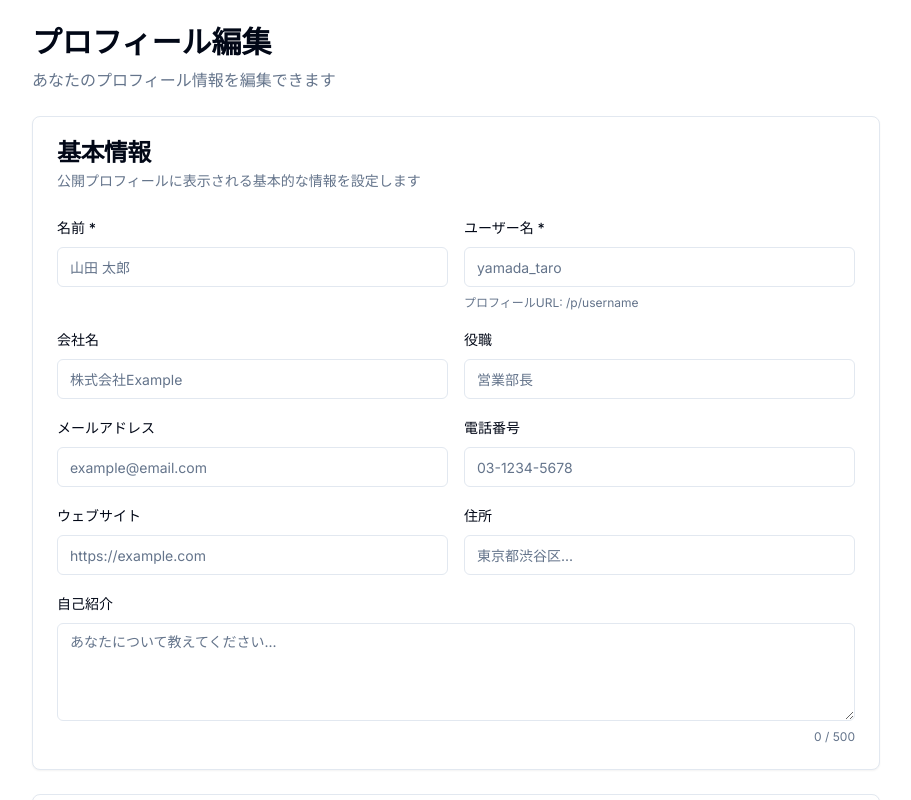
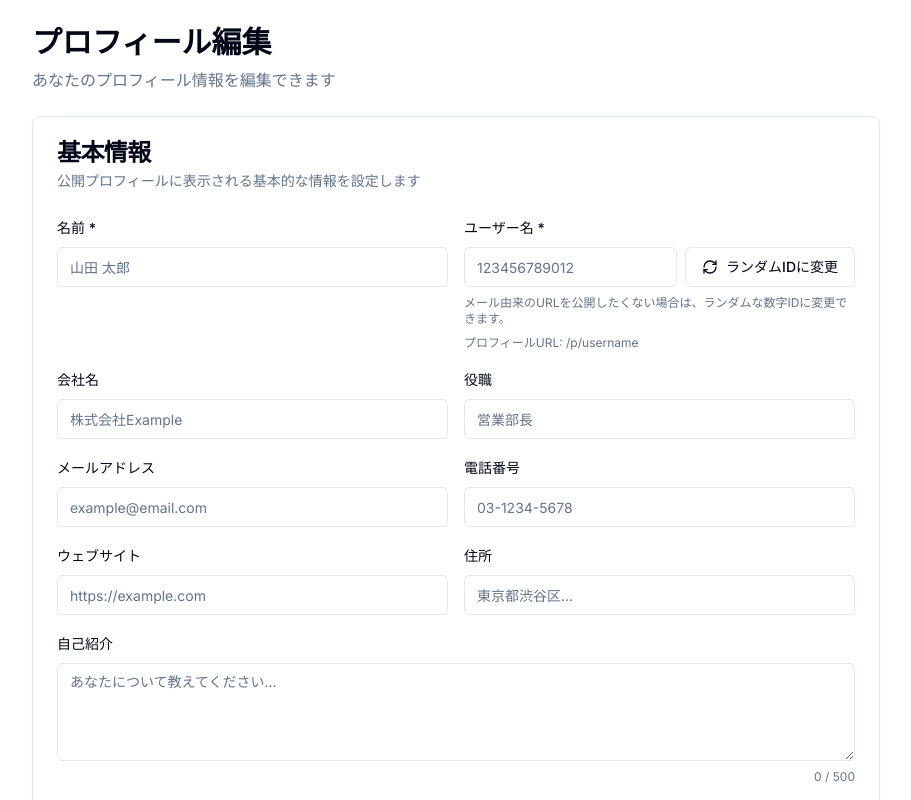
Before and after one commit to Cor-Incorporated/nfc-profile-card, a Next.js app: page /dashboard/edit in a window 1280 px wide. Shown: the top 800 px of the page, without its empty margins (184-1095 px from the left). Built offline with nearby package versions, Linux system fonts and the light colour scheme; no server answers; the database is empty; sample sign-in values are in the browser's storage.

Commit message:
add self-service username rotation

```diff
--- /dev/null
+++ b/src/app/api/users/me/rotate-username/route.ts
@@ -0,0 +1,81 @@
+import { adminDb, verifyIdToken } from "@/lib/firebase-admin";
+import { generateDefaultUsername } from "@/lib/username";
+import { FieldValue } from "firebase-admin/firestore";
+import { NextRequest, NextResponse } from "next/server";
+
+async function generateUniqueUsername() {
+  for (let attempt = 0; attempt < 8; attempt += 1) {
+    const username = generateDefaultUsername();
+    const snapshot = await adminDb
+      .collection("users")
+      .where("username", "==", username)
+      .limit(1)
+      .get();
+
+    if (snapshot.empty) {
+      return username;
+    }
+  }
+
+  throw new Error("Failed to generate unique username");
+}
+
+export async function POST(request: NextRequest) {
+  try {
+    const authHeader = request.headers.get("authorization");
+    const token = authHeader?.startsWith("Bearer ")
+      ? authHeader.slice("Bearer ".length)
+      : null;
+
+    if (!token) {
+      return NextResponse.json({ error: "Unauthorized" }, { status: 401 });
+    }
+
+    const verification = await verifyIdToken(token);
+    if (!verification.success || !verification.uid) {
+      return NextResponse.json({ error: "Unauthorized" }, { status: 401 });
+    }
+
+    const userRef = adminDb.collection("users").doc(verification.uid);
+    const username = await generateUniqueUsername();
+    const result = await adminDb.runTransaction(async (transaction) => {
+      const userDoc = await transaction.get(userRef);
+      if (!userDoc.exists) {
+        return null;
+      }
+
+      const data = userDoc.data() || {};
+      const previousUsername = data.username || "";
+      const updateData: Record<string, unknown> = {
+        username,
+        usernameRotatedAt: FieldValue.serverTimestamp(),
+        usernameRotatedBy: verification.uid,
+        usernameRotatedBySelf: true,
+        updatedAt: FieldValue.serverTimestamp(),
+      };
+
+      if (previousUsername) {
+        updateData.previousUsernames = FieldValue.arrayUnion(previousUsername);
+      }
+
+      transaction.update(userRef, updateData);
+
+      return {
+        previousUsername,
+        username,
+      };
+    });
+
+    if (!result) {
+      return NextResponse.json({ error: "User not found" }, { status: 404 });
+    }
+
+    return NextResponse.json(result);
+  } catch (error) {
+    console.error("Self-service username rotation failed:", error);
+    return NextResponse.json(
+      { error: "Failed to rotate username" },
+      { status: 500 },
+    );
+  }
+}
--- a/src/app/dashboard/edit/page.tsx
+++ b/src/app/dashboard/edit/page.tsx
@@ -18,7 +18,7 @@ import { BIO_MAX_LENGTH, BIO_WARNING_THRESHOLD } from "@/lib/constants/profile";
 import { db } from "@/lib/firebase";
 import { getUidFallbackUsername } from "@/lib/username";
 import { doc, getDoc, serverTimestamp, setDoc } from "firebase/firestore";
-import { Loader2, Palette, Save } from "lucide-react";
+import { Loader2, Palette, RefreshCw, Save } from "lucide-react";
 import { useRouter } from "next/navigation";
 import { useCallback, useEffect, useState } from "react";
 
@@ -35,11 +35,12 @@ interface ProfileData {
 }
 
 export default function EditProfilePage() {
-  const { user, loading } = useAuth();
+  const { user, loading, getIdToken } = useAuth();
   const router = useRouter();
   const { t } = useLanguage();
   const [isLoading, setIsLoading] = useState(false);
   const [isSaving, setIsSaving] = useState(false);
+  const [isRotatingUsername, setIsRotatingUsername] = useState(false);
   const [profile, setProfile] = useState<ProfileData>({
     name: "",
     username: "",
@@ -148,6 +149,48 @@ export default function EditProfilePage() {
     }
   };
 
+  const handleRotateUsername = async () => {
+    if (!user || isRotatingUsername) return;
+
+    const confirmed = window.confirm(t("randomUsernameConfirm"));
+    if (!confirmed) return;
+
+    setIsRotatingUsername(true);
+    try {
+      const token = await getIdToken();
+      if (!token) {
+        throw new Error("Missing ID token");
+      }
+
+      const response = await fetch("/api/users/me/rotate-username", {
+        method: "POST",
+        headers: {
+          Authorization: `Bearer ${token}`,
+        },
+      });
+
+      const data = await response.json();
+      if (!response.ok) {
+        throw new Error(data.error || "Failed to rotate username");
+      }
+
+      setProfile((prev) => ({ ...prev, username: data.username }));
+      toast({
+        title: t("success"),
+        description: t("randomUsernameUpdated"),
+      });
+    } catch (error) {
+      console.error("Error rotating username:", error);
+      toast({
+        title: t("error"),
+        description: t("randomUsernameUpdateError"),
+        variant: "destructive",
+      });
+    } finally {
+      setIsRotatingUsername(false);
+    }
+  };
+
   if (isLoading) {
     return (
       <div className="flex items-center justify-center min-h-screen">
@@ -187,6 +230,7 @@ export default function EditProfilePage() {
 
               <div className="space-y-2">
                 <Label htmlFor="username">{t("username")} *</Label>
+                <div className="flex flex-col sm:flex-row gap-2">
                   <Input
                     id="username"
                     value={profile.username}
@@ -194,7 +238,26 @@ export default function EditProfilePage() {
                       handleInputChange("username", e.target.value)
                     }
                     placeholder={t("usernamePlaceholder")}
+                    className="flex-1"
                   />
+                  <Button
+                    type="button"
+                    variant="outline"
+                    onClick={handleRotateUsername}
+                    disabled={isRotatingUsername || isSaving}
+                    className="w-full sm:w-auto"
+                  >
+                    {isRotatingUsername ? (
+                      <Loader2 className="mr-2 h-4 w-4 animate-spin" />
+                    ) : (
+                      <RefreshCw className="mr-2 h-4 w-4" />
+                    )}
+                    {t("useRandomUsername")}
+                  </Button>
+                </div>
+                <p className="text-xs text-muted-foreground">
+                  {t("randomUsernameHelp")}
+                </p>
                 <p className="text-xs text-muted-foreground">
                   {t("profileUrlPrefix")}: /p/{profile.username || "username"}
                 </p>
--- a/src/contexts/LanguageContext.tsx
+++ b/src/contexts/LanguageContext.tsx
@@ -145,6 +145,13 @@ const translations = {
       "プロフィールページのデザインをカスタマイズできます",
     openDesignEditor: "デザインエディターを開く",
     usernameRequired: "ユーザー名は必須です",
+    useRandomUsername: "ランダムIDに変更",
+    randomUsernameHelp:
+      "メール由来のURLを公開したくない場合は、ランダムな数字IDに変更できます。",
+    randomUsernameConfirm:
+      "プロフィールURLをランダムな数字IDに変更します。現在のURLは使えなくなります。続行しますか？",
+    randomUsernameUpdated: "プロフィールURLをランダムIDに変更しました",
+    randomUsernameUpdateError: "プロフィールURLの変更に失敗しました",
     profileSaved: "プロフィールを保存しました",
     profileLoadError: "プロフィールの読み込みに失敗しました",
     profileSaveError: "プロフィールの保存に失敗しました",
@@ -156,7 +163,7 @@ const translations = {
 
     // Placeholders
     namePlaceholder: "山田 太郎",
-    usernamePlaceholder: "yamada_taro",
+    usernamePlaceholder: "123456789012",
     companyPlaceholder: "株式会社Example",
     positionPlaceholder: "営業部長",
     emailPlaceholder: "example@email.com",
@@ -480,6 +487,13 @@ const translations = {
     designCustomizationDescription: "Customize your profile page design",
     openDesignEditor: "Open Design Editor",
     usernameRequired: "Username is required",
+    useRandomUsername: "Use random ID",
+    randomUsernameHelp:
+      "Use a random numeric ID if you do not want an email-derived URL to remain public.",
+    randomUsernameConfirm:
+      "Change your profile URL to a random numeric ID? Your current URL will stop working.",
+    randomUsernameUpdated: "Profile URL changed to a random ID",
+    randomUsernameUpdateError: "Failed to change profile URL",
     profileSaved: "Profile saved successfully",
     profileLoadError: "Failed to load profile",
     profileSaveError: "Failed to save profile",
@@ -491,7 +505,7 @@ const translations = {
 
     // Placeholders
     namePlaceholder: "John Smith",
-    usernamePlaceholder: "john_smith",
+    usernamePlaceholder: "123456789012",
     companyPlaceholder: "Example Inc.",
     positionPlaceholder: "Sales Manager",
     emailPlaceholder: "example@email.com",
--- a/src/lib/username.ts
+++ b/src/lib/username.ts
@@ -1,4 +1,4 @@
-const USERNAME_RANDOM_BYTES = 8;
+const USERNAME_RANDOM_DIGITS = 12;
 
 function randomBytes(length: number): Uint8Array {
   const bytes = new Uint8Array(length);
@@ -16,14 +16,12 @@ function randomBytes(length: number): Uint8Array {
   return bytes;
 }
 
-function toHex(bytes: Uint8Array): string {
-  return Array.from(bytes, (byte) => byte.toString(16).padStart(2, "0")).join(
-    "",
-  );
-}
-
 export function generateDefaultUsername(): string {
-  return `user_${toHex(randomBytes(USERNAME_RANDOM_BYTES))}`;
+  const bytes = randomBytes(USERNAME_RANDOM_DIGITS);
+  return Array.from(bytes, (byte, index) => {
+    const digit = byte % 10;
+    return index === 0 && digit === 0 ? "1" : String(digit);
+  }).join("");
 }
 
 export function getUidFallbackUsername(uid: string): string {
```
Also changed, not shown: 2 other files (tests, documents, lock files or other folders). Lines whose indentation alone changed are shown as unchanged.
